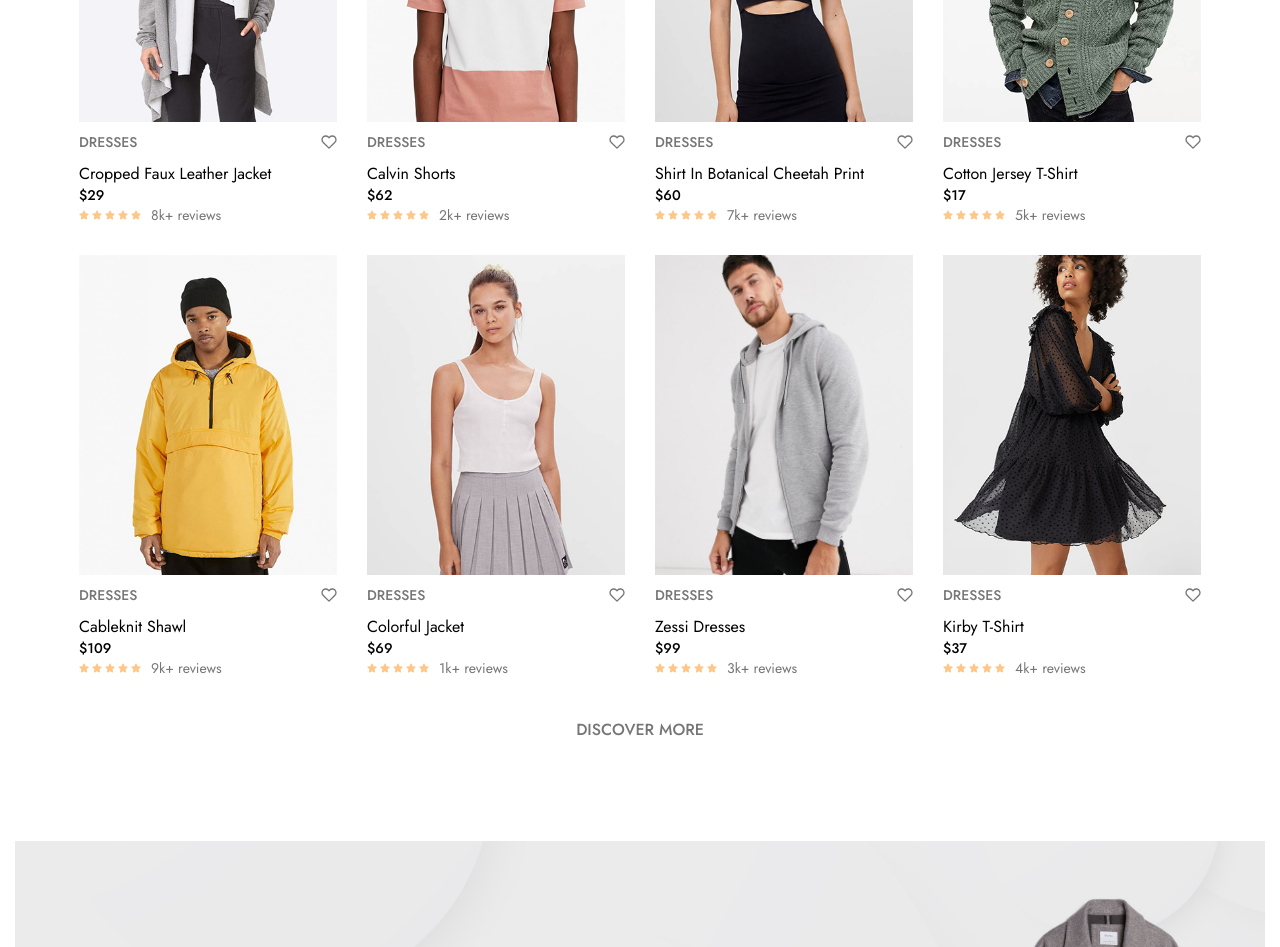
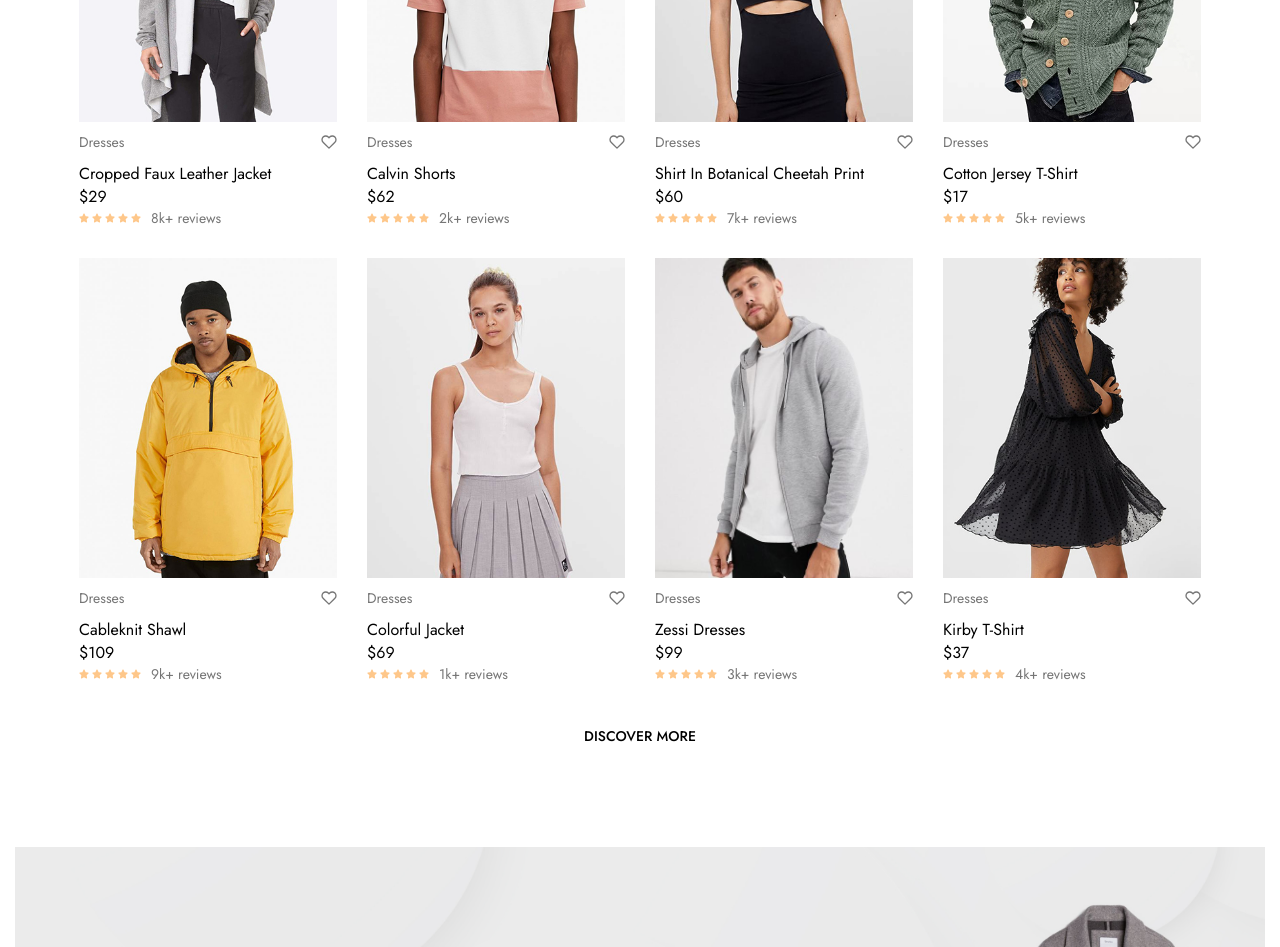
Before and after one commit to TopSecretStar/ecommerce-website, a React (Create React App) app: page / in a window 1280 px wide. Shown: the part 1020-1967 px from the top of the page. Built offline with nearby package versions, Linux system fonts and the light colour scheme.

Commit message:
Updated CSS for Trendy component and added hover effect to Discover More

```diff
--- a/src/Components/Home/Trendy/Trendy.css
+++ b/src/Components/Home/Trendy/Trendy.css
@@ -15,17 +15,6 @@
 
 .trendyProducts h2 span {
   font-weight: 700;
-}
-
-.trendyProducts p {
-  font-size: 14px;
-  font-weight: 500;
-  text-transform: uppercase;
-}
-
-.trendyProducts a {
-  text-decoration: none;
-  color: black;
 }
 
 .trendyTabs {
@@ -196,6 +185,33 @@
   gap: 3px;
 }
 
+.discoverMore p {
+  font-size: 14px;
+  font-weight: 500;
+  text-transform: uppercase;
+  position: relative;
+  display: inline-block;
+}
+
+.discoverMore p::after {
+  content: "";
+  position: absolute;
+  left: 0;
+  bottom: -5px;
+  width: 0;
+  border-bottom: 2px solid black;
+  transition: width 0.3s ease;
+}
+
+.discoverMore p:hover::after {
+  width: 100%;
+}
+
+.discoverMore a {
+  text-decoration: none;
+  color: black;
+}
+
 @media screen and (max-width: 1210px) {
   .trendyProducts {
     padding: 0 60px;
--- a/src/Components/Home/Trendy/Trendy.jsx
+++ b/src/Components/Home/Trendy/Trendy.jsx
@@ -317,9 +317,11 @@ const Trendy = () => {
             )}
           </div>
         </div>
-        <Link to="/shop" className="tabs">
-          <p>Discover More</p>
-        </Link>
+        <div className="discoverMore">
+          <Link to="/shop">
+            <p>Discover More</p>
+          </Link>
+        </div>
       </div>
     </div>
   );
```
